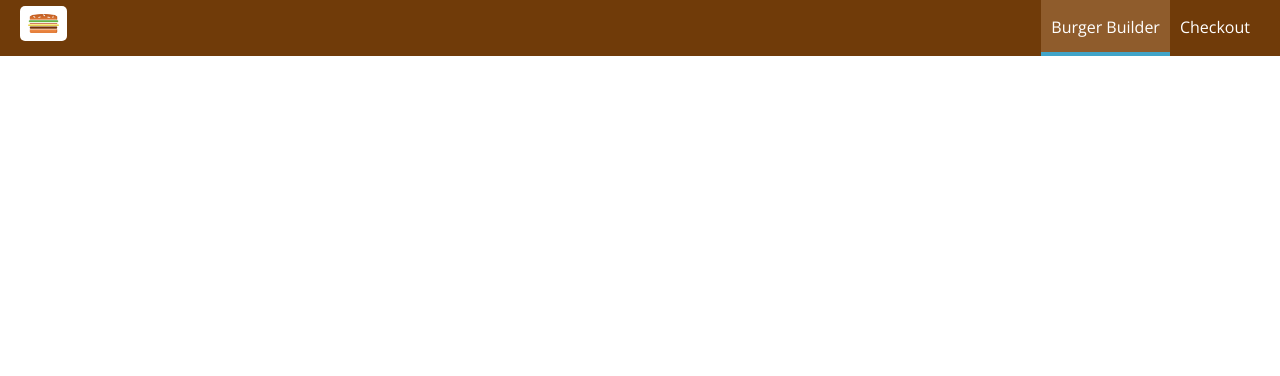
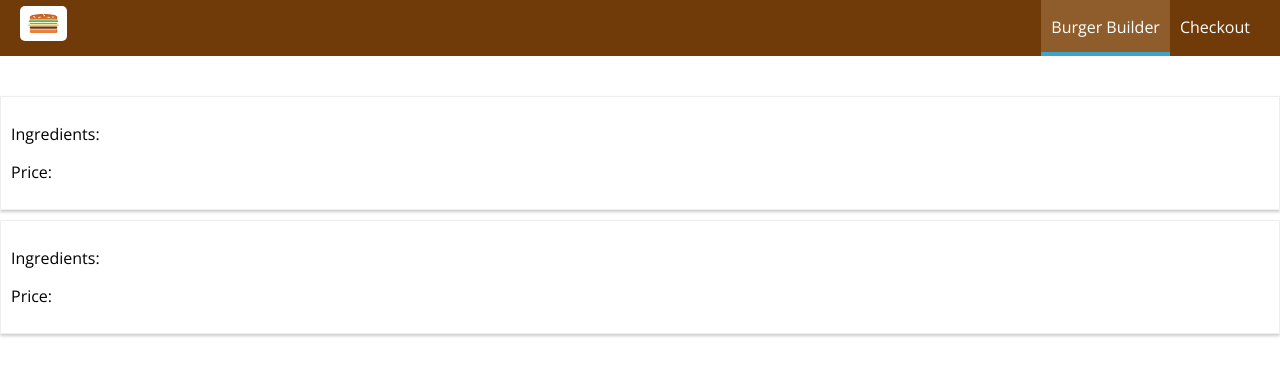
Before and after one commit to mskanani/Burger-Builder, a React app: page /orders in a window 1280 px wide. Shown: the top 376 px of the page. Built offline with nearby package versions, Linux system fonts and the light colour scheme.

Commit message:
Adding an Orders Page

```diff
--- a/src/App.js
+++ b/src/App.js
@@ -3,6 +3,7 @@
 import BurgerBuilder from './containers/BurgerBuilder/BurgerBuilder';
 import Checkout from './containers/Checkout/Checkout';
 import { Route, Switch } from 'react-router-dom';
+import Orders from './containers/Orders/Orders';
 
 class App extends Component {
   /*state = {
@@ -22,6 +23,7 @@
       <Layout>
           <Switch>
             <Route path="/checkout" component={Checkout} />
+            <Route path="/orders" component={Orders} />
             <Route path="/" exact component={BurgerBuilder} />
           </Switch>
           { /* By defaul / is treat me as a prefix standard so both will load if we don't use exact attribute or the switch component.. in case of using switch without exact, the order of the components matters */ }
--- /dev/null
+++ b/src/components/Order/Order.css
@@ -0,0 +1,8 @@
+.Order {
+    width: 100%;
+    border: 1px solid #eee;
+    box-shadow: 0 2px 3px #CCC;
+    padding: 10px;
+    margin: 10px auto;
+    box-sizing: border-box;
+}
--- /dev/null
+++ b/src/components/Order/Order.js
@@ -0,0 +1,13 @@
+import React from 'react';
+import classes from './Order.css';
+
+const order = (props) => {
+    return(
+        <div className={classes.Order}>
+            <p>Ingredients: </p>
+            <p>Price: <strong></strong></p>
+        </div>
+    );
+}
+
+export default order;
--- /dev/null
+++ b/src/containers/Orders/Orders.js
@@ -0,0 +1,15 @@
+import React, { Component } from 'react';
+import Order from '../../components/Order/Order';
+
+class Orders extends Component {
+    render() {
+        return(
+            <div>
+                <Order />
+                <Order />
+            </div>
+        );
+    }
+}
+
+export default Orders;
```
